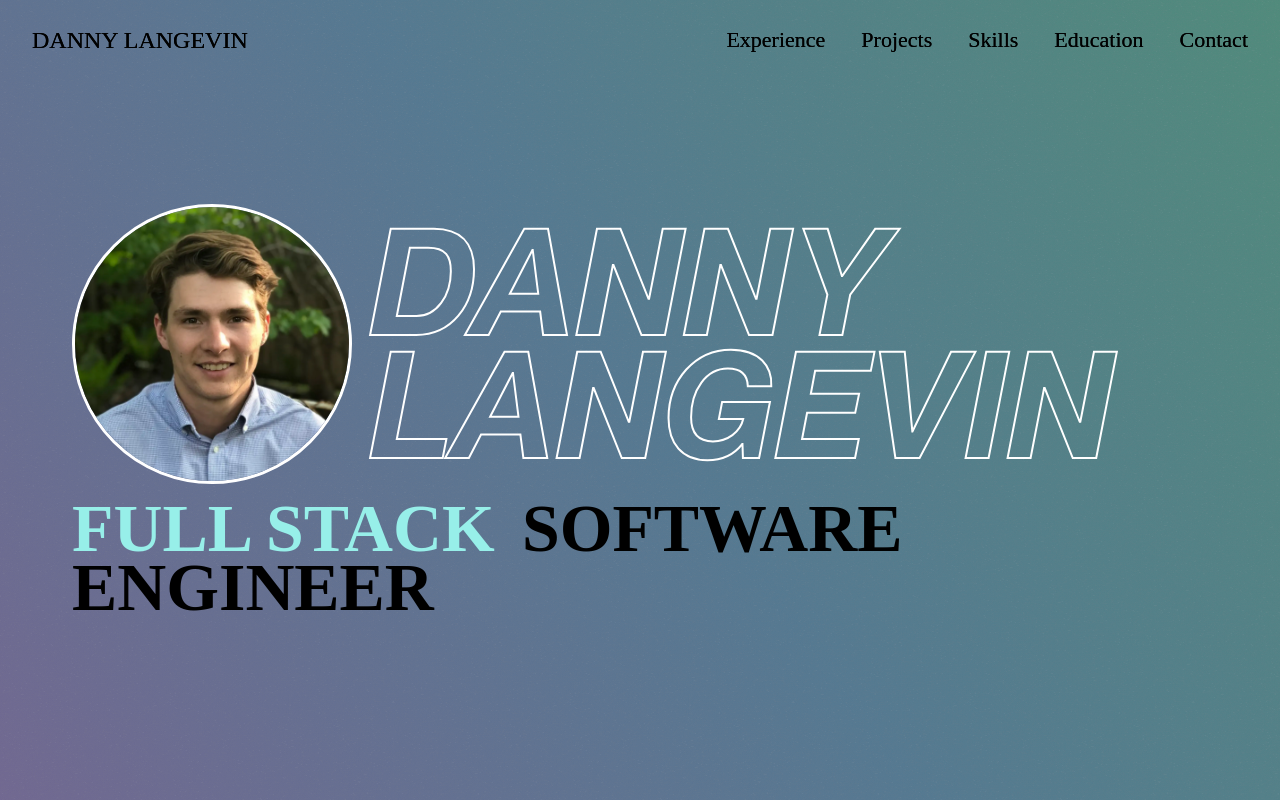
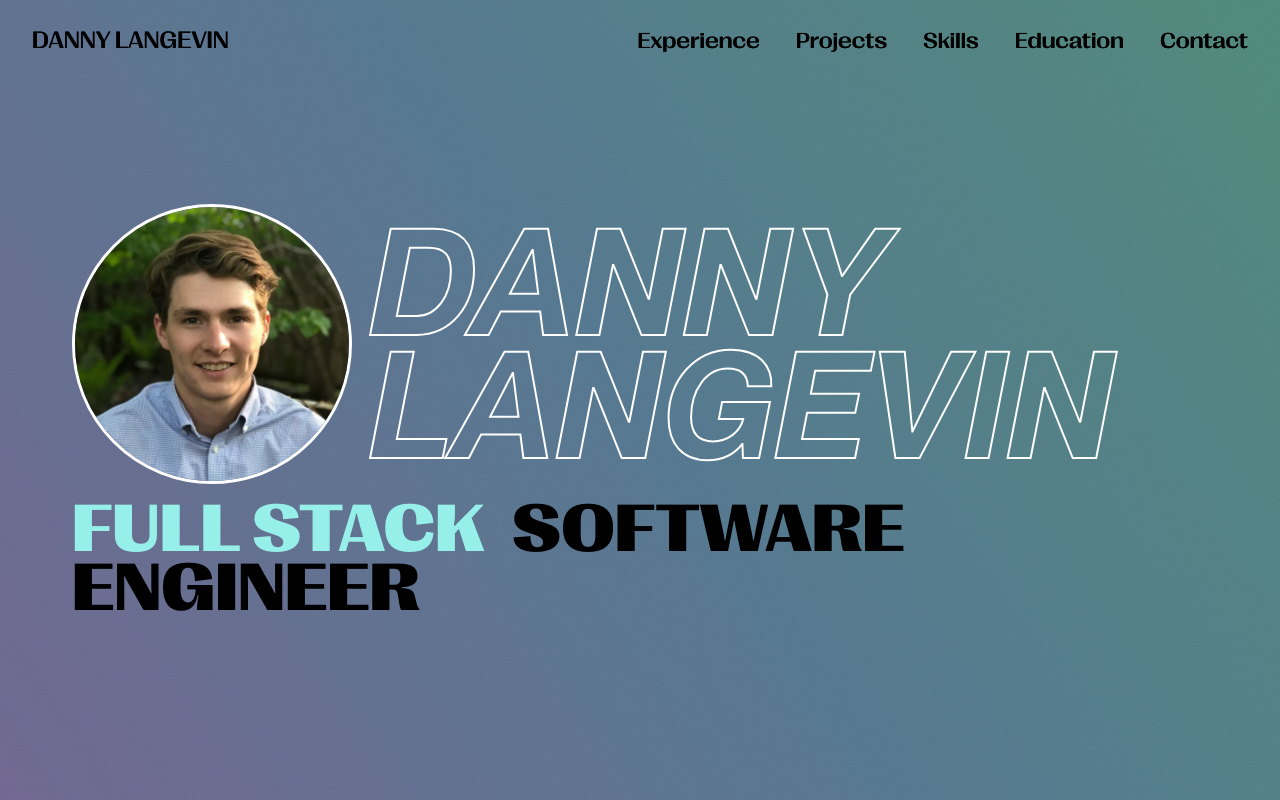
Before and after one commit to dklangevin/danny-langevin, a Next.js app: page / in a window 1280 px wide. Built offline with nearby package versions, Linux system fonts and the light colour scheme.

Commit message:
Update global styles

```diff
--- a/styles/globals.css
+++ b/styles/globals.css
@@ -251,6 +251,62 @@
   font-display: swap;
 }
 
+@font-face {
+  font-family: 'Rader';
+  src: url('/fonts/PPRader-Thin.otf') format('opentype');
+  font-weight: 260;
+  font-style: normal;
+  font-display: swap;
+}
+@font-face {
+  font-family: 'Rader';
+  src: url('/fonts/PPRader-Regular.otf') format('opentype');
+  font-weight: 630;
+  font-style: normal;
+  font-display: swap;
+}
+@font-face {
+  font-family: 'Rader';
+  src: url('/fonts/PPRader-Bold.otf') format('opentype');
+  font-weight: 900;
+  font-style: normal;
+  font-display: swap;
+}
+
+@font-face {
+  font-family: 'Right Gothic Spatial';
+  src: url('/fonts/RightGothic/PPRightGothic-SpatialFine.otf')
+    format('opentype');
+  font-weight: 100;
+  font-style: normal;
+  font-display: swap;
+}
+@font-face {
+  font-family: 'Right Gothic Spatial';
+  src: url('/fonts/RightGothic/PPRightGothic-SpatialBlack.otf')
+    format('opentype');
+  font-weight: 900;
+  font-style: normal;
+  font-display: swap;
+}
+
+@font-face {
+  font-family: 'Right Gothic Wide';
+  src: url('/fonts/RightGothic/PPRightGothic-WideMedium.otf')
+    format('opentype');
+  font-weight: 470;
+  font-style: normal;
+  font-display: swap;
+}
+@font-face {
+  font-family: 'Right Gothic Wide';
+  src: url('/fonts/RightGothic/PPRightGothic-WideBlack.otf')
+    format('opentype');
+  font-weight: 900;
+  font-style: normal;
+  font-display: swap;
+}
+
 html {
   scroll-behavior: smooth;
   scroll-padding-top: 80px;
```
